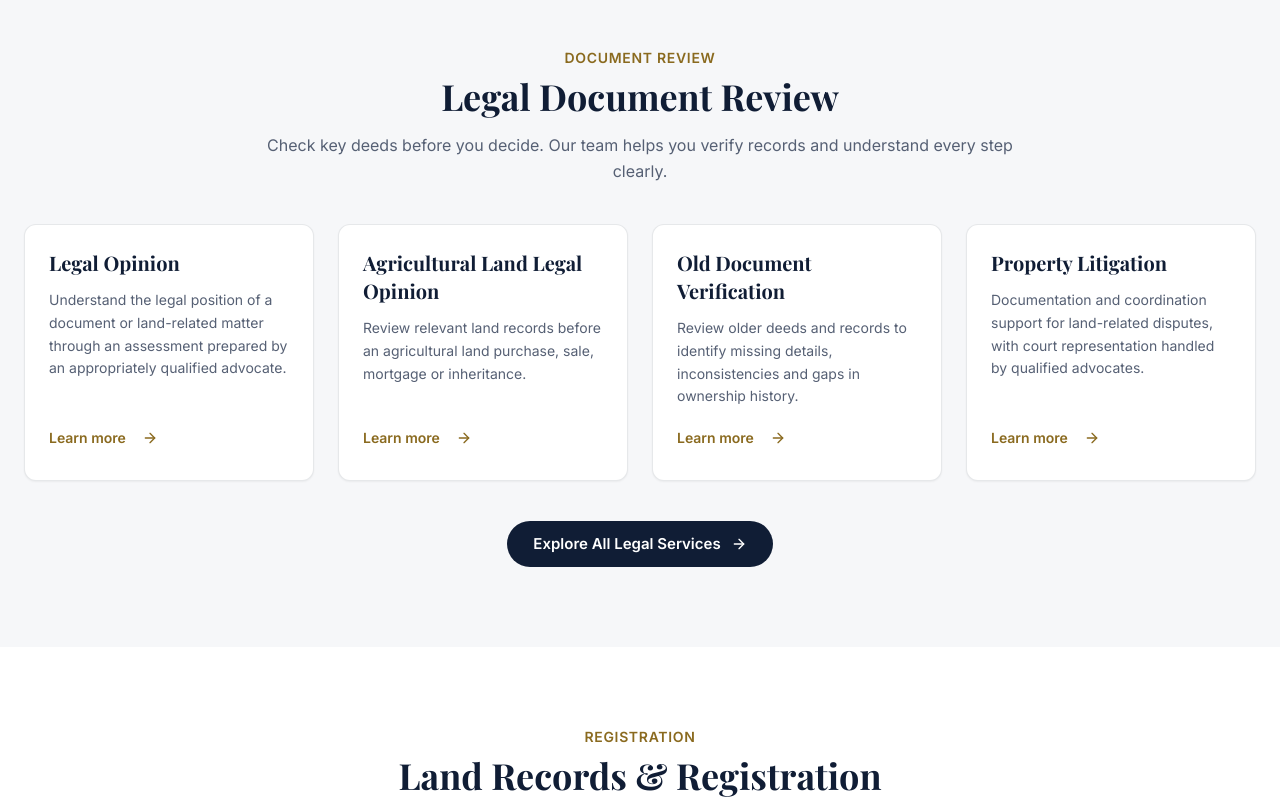
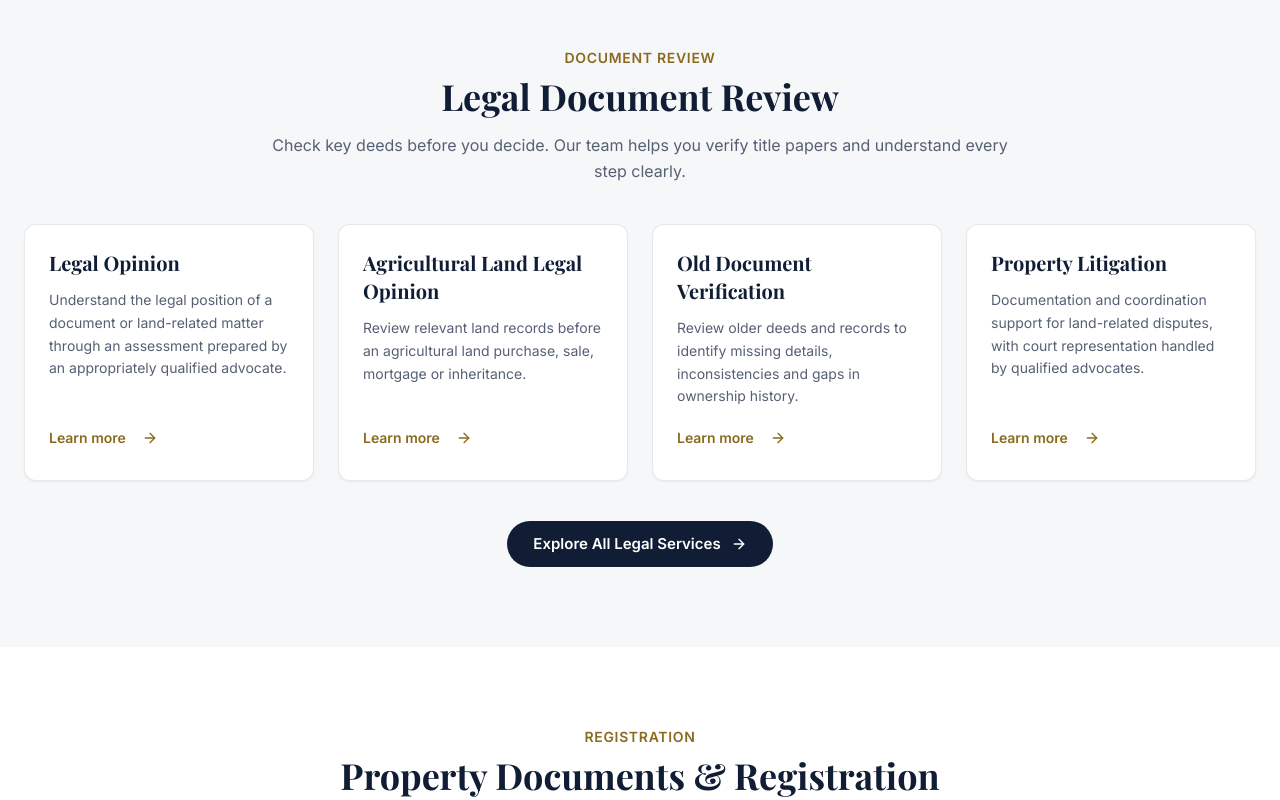
Before and after one commit to AravindGlorious/sssassociate, a Next.js app: page / in a window 1280 px wide. Shown: the part 1880-2680 px from the top of the page. Built offline with nearby package versions, Linux system fonts and the light colour scheme.

Commit message:
Balance repeated property terms on home page

```diff
--- a/src/app/page.tsx
+++ b/src/app/page.tsx
@@ -24,7 +24,7 @@ import { PageSchema } from '@/components/seo/PageSchema';
 import { pageMetadata } from '@/lib/seo';
 
 const description =
-  'SSS Associate Services offers document checks, land registration guidance and bank file support across Tamil Nadu. Contact us today.';
+  'SSS Associate Services offers document checks, property registration guidance and bank file support across Tamil Nadu. Contact us today.';
 
 export const metadata: Metadata = pageMetadata({
   title: 'Property Document Support in Tamil Nadu | SSS Associate',
@@ -37,7 +37,7 @@ export default function HomePage() {
   return (
     <>
       <PageSchema
-        name="SSS Associate Services – Land Documents and Financial Support"
+        name="SSS Associate Services – Property Documents and Financial Support"
         description={description}
         path="/"
       />
@@ -56,7 +56,7 @@ export default function HomePage() {
         tone="mist"
         eyebrow="Document Review"
         title="Legal Document Review"
-        intro="Check key deeds before you decide. Our team helps you verify records and understand every step clearly."
+        intro="Check key deeds before you decide. Our team helps you verify title papers and understand every step clearly."
         slugs={[
           'legal-opinion',
           'agricultural-land-legal-opinion',
@@ -69,8 +69,8 @@ export default function HomePage() {
         id="featured-property"
         category="property"
         eyebrow="Registration"
-        title="Land Records & Registration"
-        intro="Get clear guidance on patta, encumbrance certificates, and registration steps when buying or selling land."
+        title="Property Documents & Registration"
+        intro="Get clear guidance on patta, encumbrance certificates, and registration steps when buying or selling property."
         slugs={[
           'property-opinion',
           'property-registration',
@@ -115,7 +115,7 @@ export default function HomePage() {
           id="blog"
           eyebrow="Guides"
           title="Latest Helpful Guides"
-          intro="Read practical guides on land records, deed registration, and bank settlements."
+          intro="Read practical guides on property papers, deed registration, and bank settlements."
         >
           <ul className="grid gap-6 md:grid-cols-2 lg:grid-cols-3">
             {publishedPosts.slice(0, 3).map((post) => (
```
